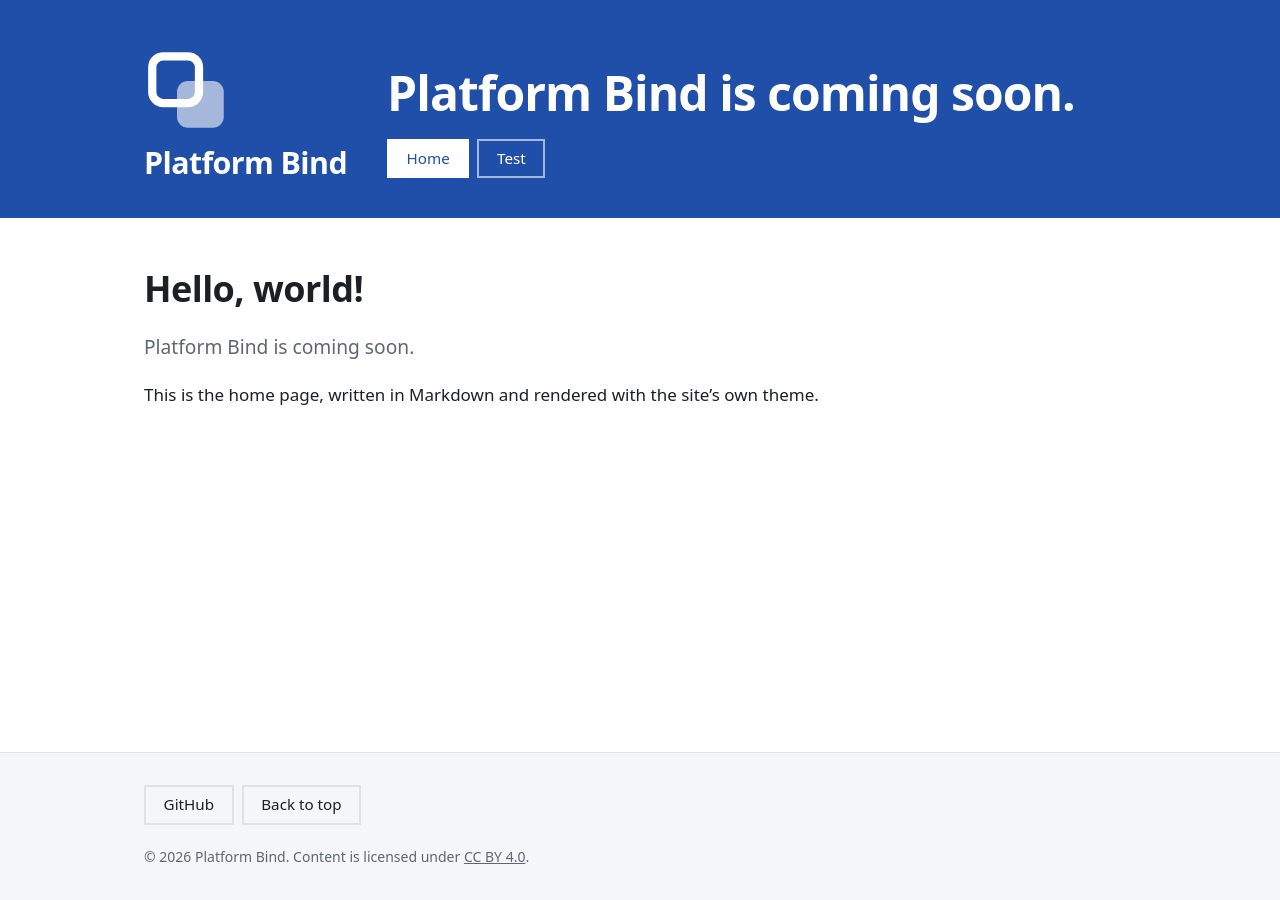
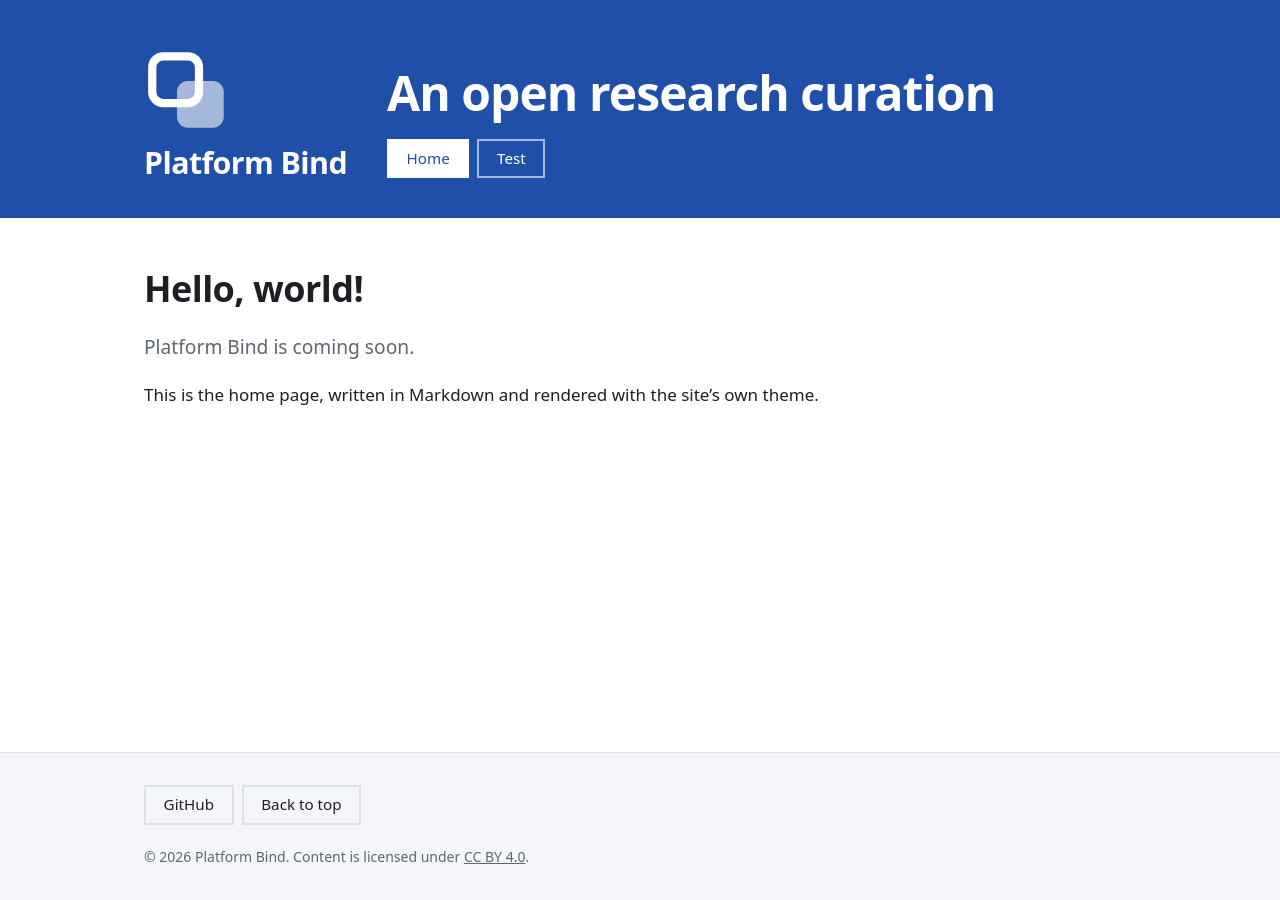
Before and after one commit to Platform-Bind/platform-bind.github.io, a Jekyll site: the page built from index.md, in a window 1280 px wide. Built offline with Jekyll 4.4.1, drawn with Linux system fonts in a browser that asks for light colours.

Commit message:
Update header tagline to 'An open research curation'

```diff
--- a/_config.yml
+++ b/_config.yml
@@ -1,5 +1,5 @@
 title: Platform Bind
-description: Platform Bind is coming soon.
+description: An open research curation
 
 # Buttons in the header
 nav:
```
